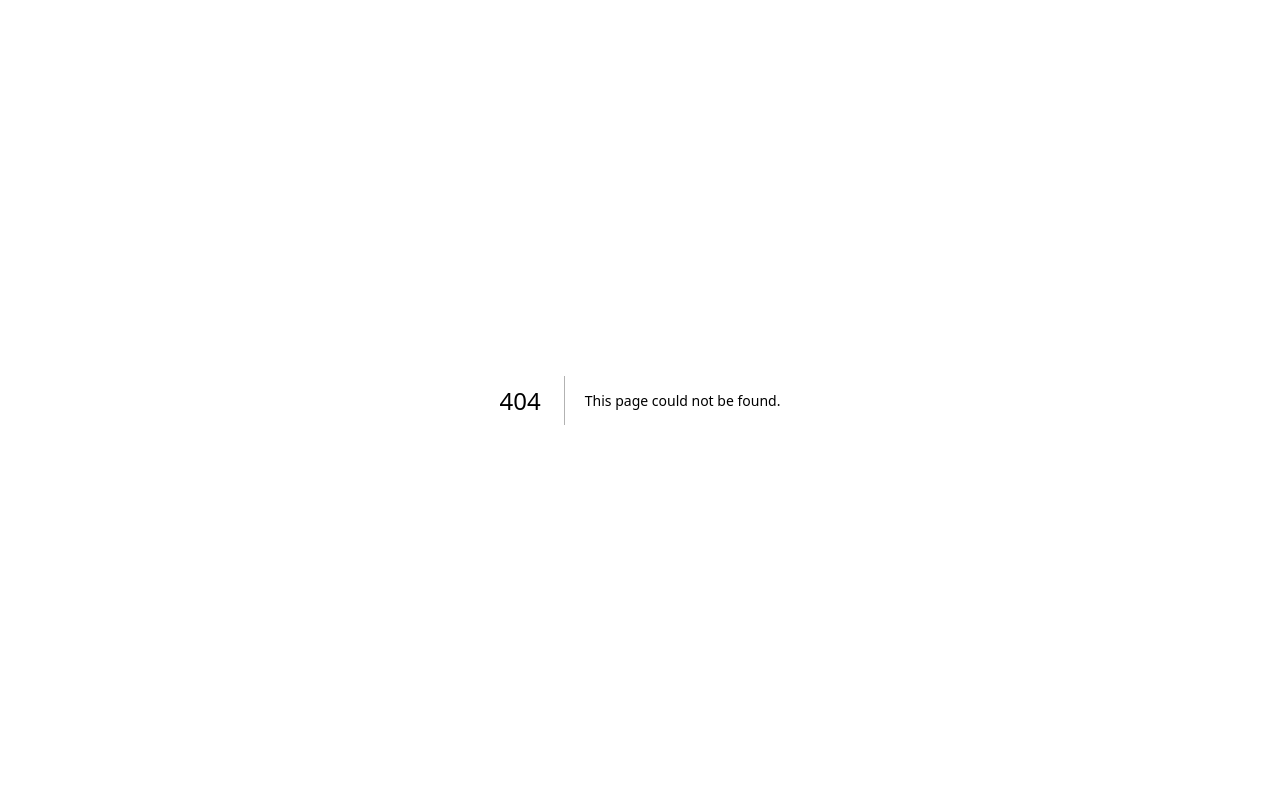
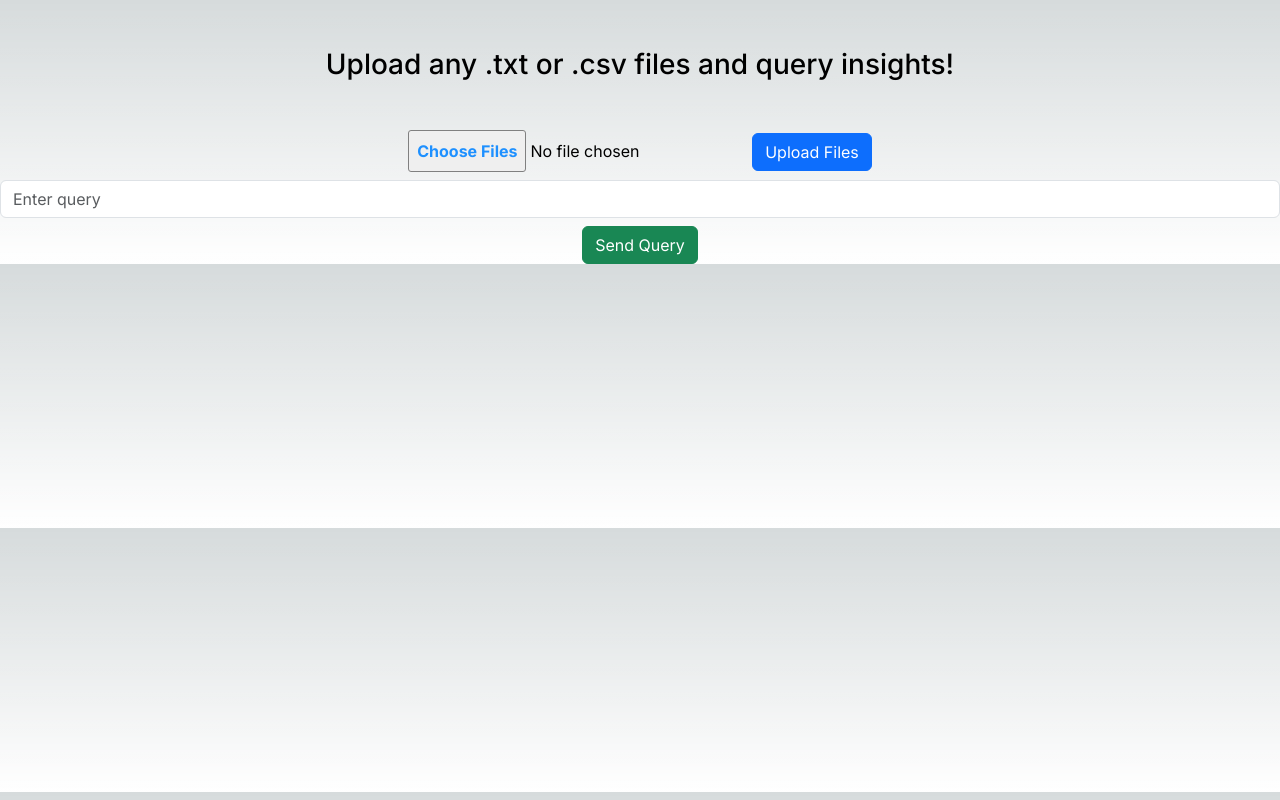
Before and after one commit to shah-26/frontend_rag, a Next.js app: page /query in a window 1280 px wide. Before the commit this address had no page. Built offline with nearby package versions, Linux system fonts and the light colour scheme.

Commit message:
frontend initialized

```diff
--- /dev/null
+++ b/app/AddBootstrap.tsx
@@ -0,0 +1,12 @@
+"use client";
+
+import { useEffect } from "react";
+
+export default function AddBootstrap()
+{
+    useEffect(()=>{
+            console.log("frpom ddd")
+            import("bootstrap/dist/js/bootstrap.bundle.js")
+    },[])
+    return <></>
+}
--- /dev/null
+++ b/app/custom.d.ts
@@ -0,0 +1 @@
+declare module 'bootstrap/dist/js/bootstrap.bundle.js';
--- a/app/globals.css
+++ b/app/globals.css
@@ -105,3 +105,25 @@ a {
     color-scheme: dark;
   }
 }
+
+.chat-div{
+  display: flex;
+  /* align-items: center; */
+  justify-content: center;
+  width: 100vh;
+  /* height: 80vh; */
+  background-color: black;
+  color: white;
+  padding: 10px;
+  overflow: hidden;
+  border-radius: 5px;
+  margin-top:5px;
+}
+
+input::file-selector-button {
+  font-weight: bold;
+  color: dodgerblue;
+  padding: 0.5em;
+  border: thin solid grey;
+  border-radius: 3px;
+}
--- a/app/layout.tsx
+++ b/app/layout.tsx
@@ -1,6 +1,8 @@
 import type { Metadata } from "next";
 import { Inter } from "next/font/google";
+import  "bootstrap/dist/css/bootstrap.min.css"
 import "./globals.css";
+import AddBootstrap from "./AddBootstrap";
 
 const inter = Inter({ subsets: ["latin"] });
 
@@ -16,7 +18,9 @@ export default function RootLayout({
 }>) {
   return (
     <html lang="en">
-      <body className={inter.className}>{children}</body>
+      <body className={inter.className}>
+        <AddBootstrap/>
+        {children}</body>
     </html>
   );
 }
--- /dev/null
+++ b/app/query/page.tsx
@@ -0,0 +1,92 @@
+'use client'
+import { useState, useEffect } from "react"
+export default function Query(){
+    async function useQueryFun(){
+        // const text =
+        let fetchedResult = await fetch(`http://localhost:8000/question`,{
+            headers:{
+                "Content-Type": "application/json",
+            },
+            method:"POST",
+            body: JSON.stringify({ question: queryText, session_id:localStorage.getItem("session_id") }),
+        })
+        const data = await fetchedResult.json()
+        setFetchedResult(data.status)
+            let streamEvent = new EventSource(`http://localhost:8000/event/${localStorage.getItem("session_id")}`)
+            streamEvent.onmessage = (event) => {
+                console.log("Event data:",event);
+                setFetchedResult((d) => {
+                   if (d === "Processing") d = ''
+                   return d + ' ' + event.data
+                })
+            };
+
+            streamEvent.onerror = (error) => {
+                console.error("SSE Error:", error);
+                streamEvent.close(); // Close the connection on error
+            };
+            return () => {
+                streamEvent.close();
+            };
+
+
+
+        // Cleanup on component unmount
+
+
+    }
+    function formSubmit(event:React.FormEvent<HTMLFormElement>){
+            setFileUpload(1)
+            event.preventDefault(); // Prevents the form from reloading the page
+            // debugger
+            const formData = new FormData(event.currentTarget);
+            fetch('http://localhost:8000/uploadfiles', { // Replace with your server endpoint
+                method: 'POST',
+                body: formData,
+            })
+            .then(async response => {
+                try{
+                    const resp = await response.json()
+                    localStorage.setItem("session_id",resp.session_id)
+                    setFileUpload(2)
+                }catch(error){
+                    console.log(error)
+                }
+
+            }) // Assuming server responds with JSON
+            .catch(error => {
+                // document.getElementById('response').innerText = 'An error occurred.';
+                console.error('Error:', error);
+            });
+    }
+    const [queryText, setqueryText] = useState<string>("")
+    const [fetchedResult,setFetchedResult] = useState<string>("")
+    const [fileUpload, setFileUpload] = useState<number>(0)
+    // const [outputText,setOutputText] = useState<string>("")
+    // const [ind,setind]= useState<number>(0)
+    // useEffect(() => {
+    //     if(fetchedResult && fetchedResult !== "Processing"){
+    //         while(ind < outputText.length){
+
+    //         }
+    //     }
+    // },[fetchedResult])
+    return (
+        <div className="d-flex flex-column align-items-center justify-content-center mt-5">
+            <h3 className="mb-5 bolder">Upload any .txt or .csv files and query insights!</h3>
+            <form id="submit-form" encType="multipart/form-data" onSubmit={formSubmit}>
+                <input name="files" type="file" onChange={() => setFileUpload(0)} multiple></input>
+                <button type="submit" className="btn btn-primary" id="">Upload Files</button>
+            </form>
+            <div>{fileUpload == 2 ? "Upload Successful!" : fileUpload == 1 ? "Saving Files..." : ""}</div>
+            <input type="text" className="form-control my-2"  placeholder="Enter query" onChange={(e) => setqueryText(e.target.value)}></input>
+            <button type="button" className="btn btn-success" onClick={useQueryFun}>Send Query</button>
+            {fetchedResult === "Processing" ? <p>Loading...</p> : ''}
+            {fetchedResult && fetchedResult !== "Processing" ? <div className="chat-div border border-rounded">
+                    {fetchedResult}
+                </div> : '' }
+        </div>
+
+
+    )
+}
```
Also changed, not shown: package.json (+5 -4 lines), 1 other file (tests, documents, lock files or other folders).
